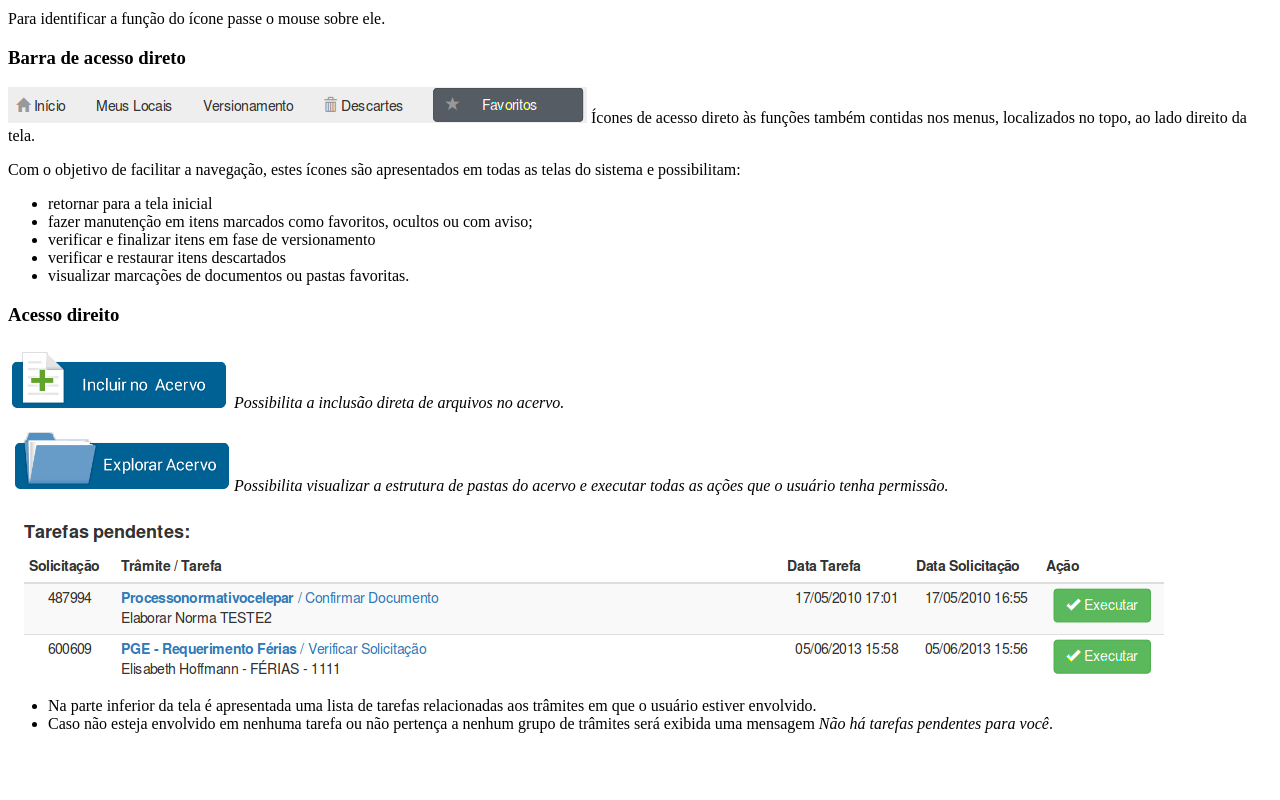
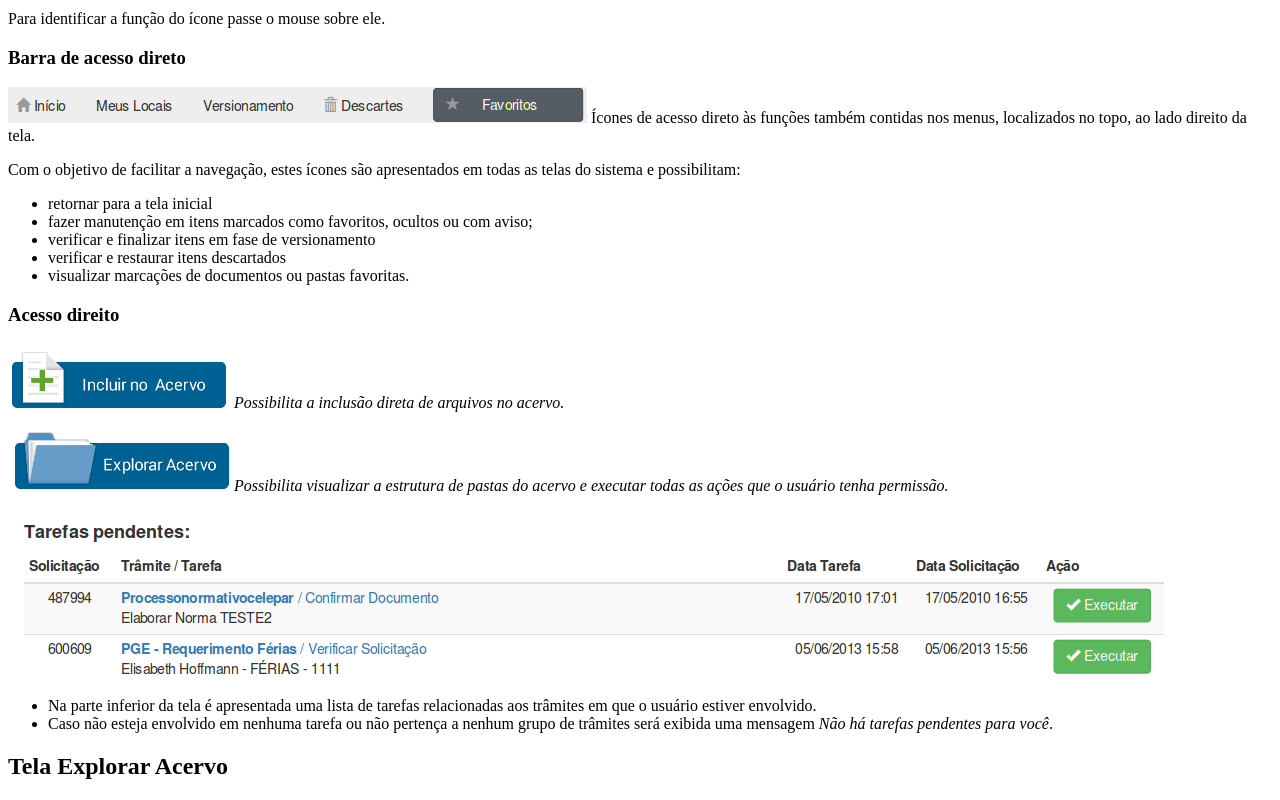
Before and after one commit to junioralvesbr/celepar-docs-documentador, a Next.js app: page /basic/interface in a window 1280 px wide. Shown: the part 2607-3407 px from the top of the page. Before the commit the page ends 3356 px from the top, so only its background shows below. Built offline with nearby package versions, Linux system fonts and the light colour scheme.

Commit message:
adicionar a tela do explorador de acervo

```diff
--- a/pages/basic/interface.mdx
+++ b/pages/basic/interface.mdx
@@ -59,3 +59,5 @@ Segue uma descrição mais detalhada dos componentes da tela Inicial:
   ![tarefasPendentes](/tela/telaInicial/tarefas-pendentes.png)
    - Na parte inferior da tela é apresentada uma lista de tarefas relacionadas aos trâmites em que o usuário estiver envolvido.
    - Caso não esteja envolvido em nenhuma tarefa ou não pertença a nenhum grupo de trâmites será exibida uma mensagem *Não há tarefas pendentes para você*.
+
+## Tela Explorar Acervo
```
